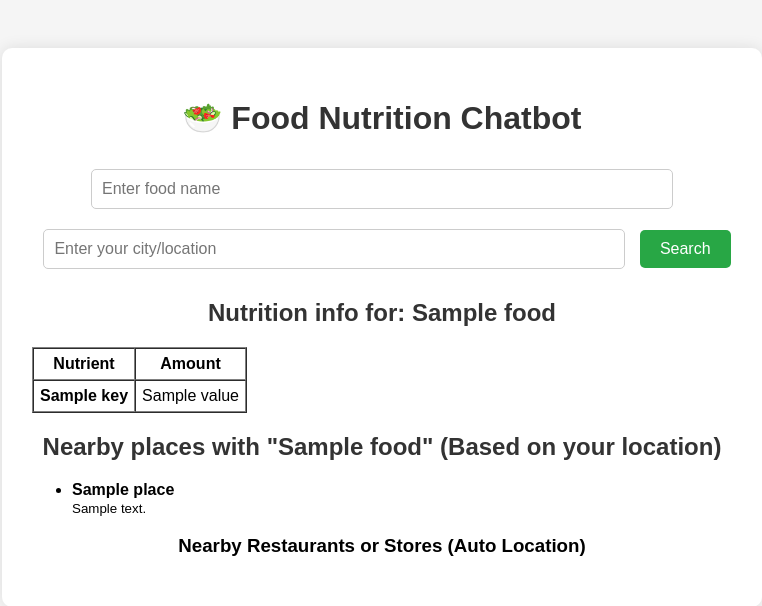
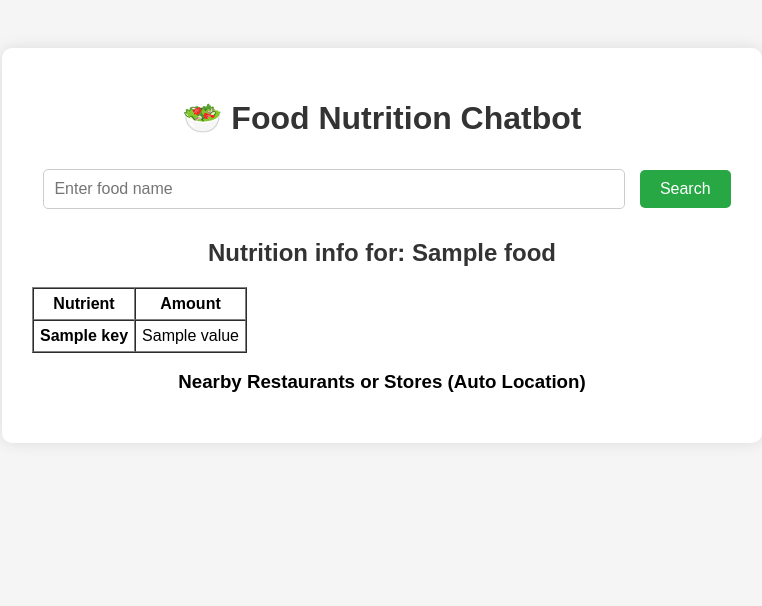
Before and after one commit to vinayg017/food-nutrition-chatbot, a Flask app: template templates/index.html in a window 1280 px wide. Shown: the top 606 px of the page, without its empty margins (258-1020 px from the left). Run offline with Flask 3, Linux system fonts and the light colour scheme; the template is opened without the code that fills it: most values are stand-ins (such as "Sample title", 1, 10 or a date in 2020).

Commit message:
Removed manual location input and added auto-location for places

```diff
--- a/app.py
+++ b/app.py
@@ -13,21 +13,17 @@ GOOGLE_MAPS_API_KEY = 'AIzaSyCxKM0h_5wWpcJ9ENYtIXLbYwVbVPAzPd8'
 def home():
     return render_template('index.html')
 
-# Route to handle food search based on city input
+# Route to handle food search (nutrition only)
 @app.route('/search', methods=['POST'])
 def search():
     food_name = request.form['food']
-    location = request.form['location']
-
-    print(f"User search: food='{food_name}', location='{location}'")
+    print(f"User search: food='{food_name}'")
 
     # Fetch nutrition data
     nutrition_data = get_nutrition_data(food_name)
 
-    # Fetch nearby places based on city/location
-    places_data = get_places_data(food_name, location)
-
-    return render_template('index.html', food=food_name, nutrition=nutrition_data, places=places_data)
+    # No need to fetch places based on city input
+    return render_template('index.html', food=food_name, nutrition=nutrition_data)
 
 def get_nutrition_data(food_name):
     url = f"https://api.nal.usda.gov/fdc/v1/foods/search?query={food_name}&api_key={USDA_API_KEY}"
@@ -60,8 +56,6 @@ def get_nutrition_data(food_name):
         for nutrient in food.get('foodNutrients', []):
             name = nutrient.get('nutrientName')
             value = nutrient.get('value', 0)
-
-            # Add unit if available
             unit = nutrient_units.get(name, "")
             if unit:
                 nutrients[name] = f"{value} {unit}"
@@ -72,28 +66,7 @@ def get_nutrition_data(food_name):
     else:
         return None
 
-
-def get_places_data(food_name, location):
-    url = f"https://maps.googleapis.com/maps/api/place/textsearch/json?query={food_name}+near+{location}&key={GOOGLE_MAPS_API_KEY}"
-    print(f"Requesting places data from: {url}")
-
-    response = requests.get(url)
-    print(f"Places API response status: {response.status_code}")
-    data = response.json()
-    print(f"Places API response data: {data}")
-
-    places = []
-    if data.get('results'):
-        for place in data['results'][:5]:
-            places.append({
-                'name': place.get('name'),
-                'address': place.get('formatted_address')
-            })
-    else:
-        print("No nearby places found.")
-    return places
-
-# New endpoint to support geolocation-based nearby search
+# Endpoint to support geolocation-based nearby search
 @app.route("/nearby", methods=["POST"])
 def nearby_places():
     data = request.get_json()
--- a/templates/index.html
+++ b/templates/index.html
@@ -9,9 +9,9 @@
     <div class="container">
         <h1>🥗 Food Nutrition Chatbot</h1>
 
+        <!-- Removed city input -->
         <form action="/search" method="post">
             <input type="text" name="food" placeholder="Enter food name" required>
-            <input type="text" name="location" placeholder="Enter your city/location" required>
             <button type="submit">Search</button>
         </form>
 
@@ -36,20 +36,6 @@
                 </table>
             {% else %}
                 <p>No nutrition data found.</p>
-            {% endif %}
-
-            <h2>Nearby places with "{{ food }}" (Based on your location)</h2>
-            {% if places %}
-                <ul>
-                    {% for place in places %}
-                        <li>
-                            <strong>{{ place.name }}</strong><br>
-                            <small>{{ place.address }}</small>
-                        </li>
-                    {% endfor %}
-                </ul>
-            {% else %}
-                <p>No places found nearby based on the city you entered.</p>
             {% endif %}
         {% endif %}
 
```
